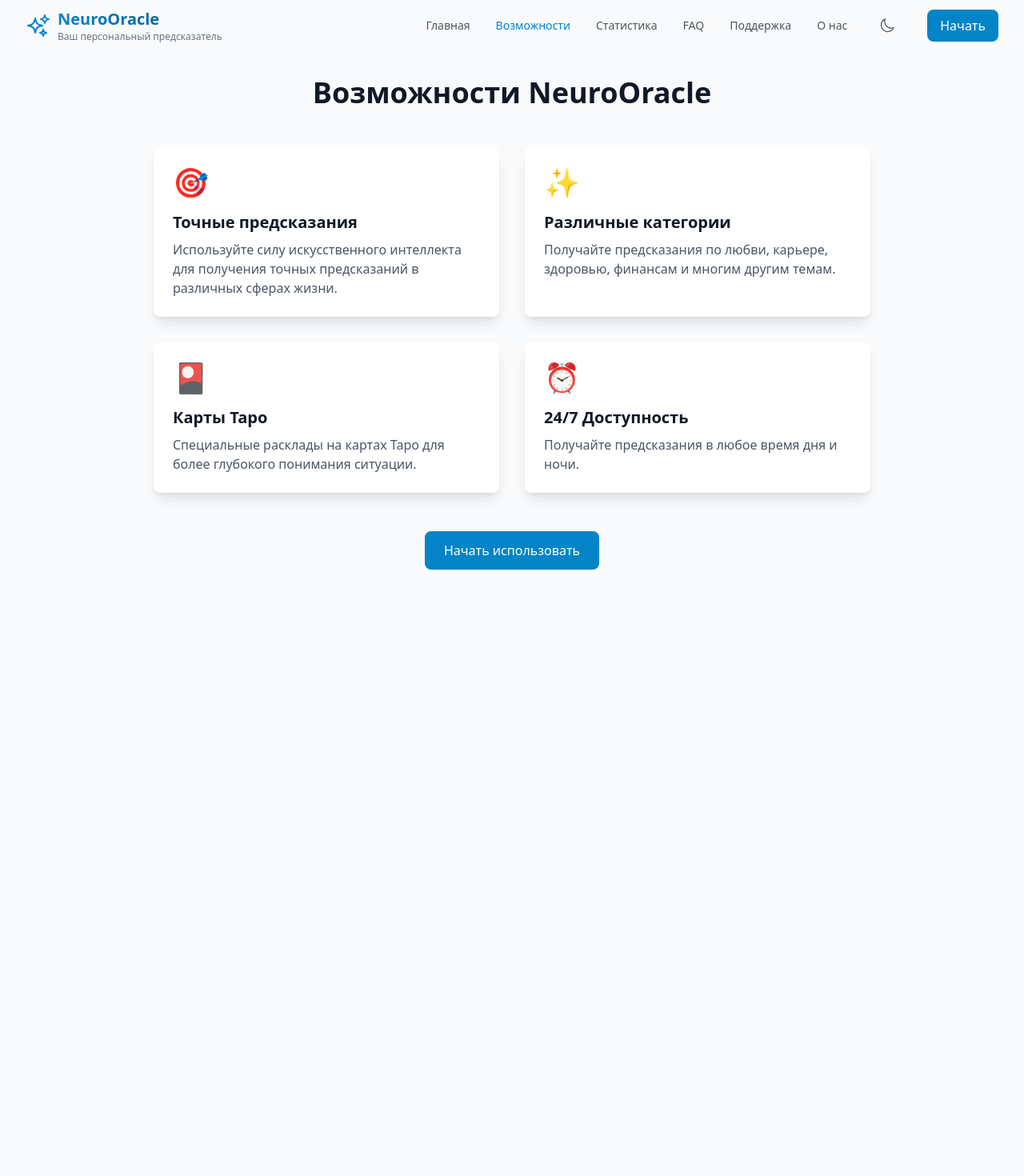
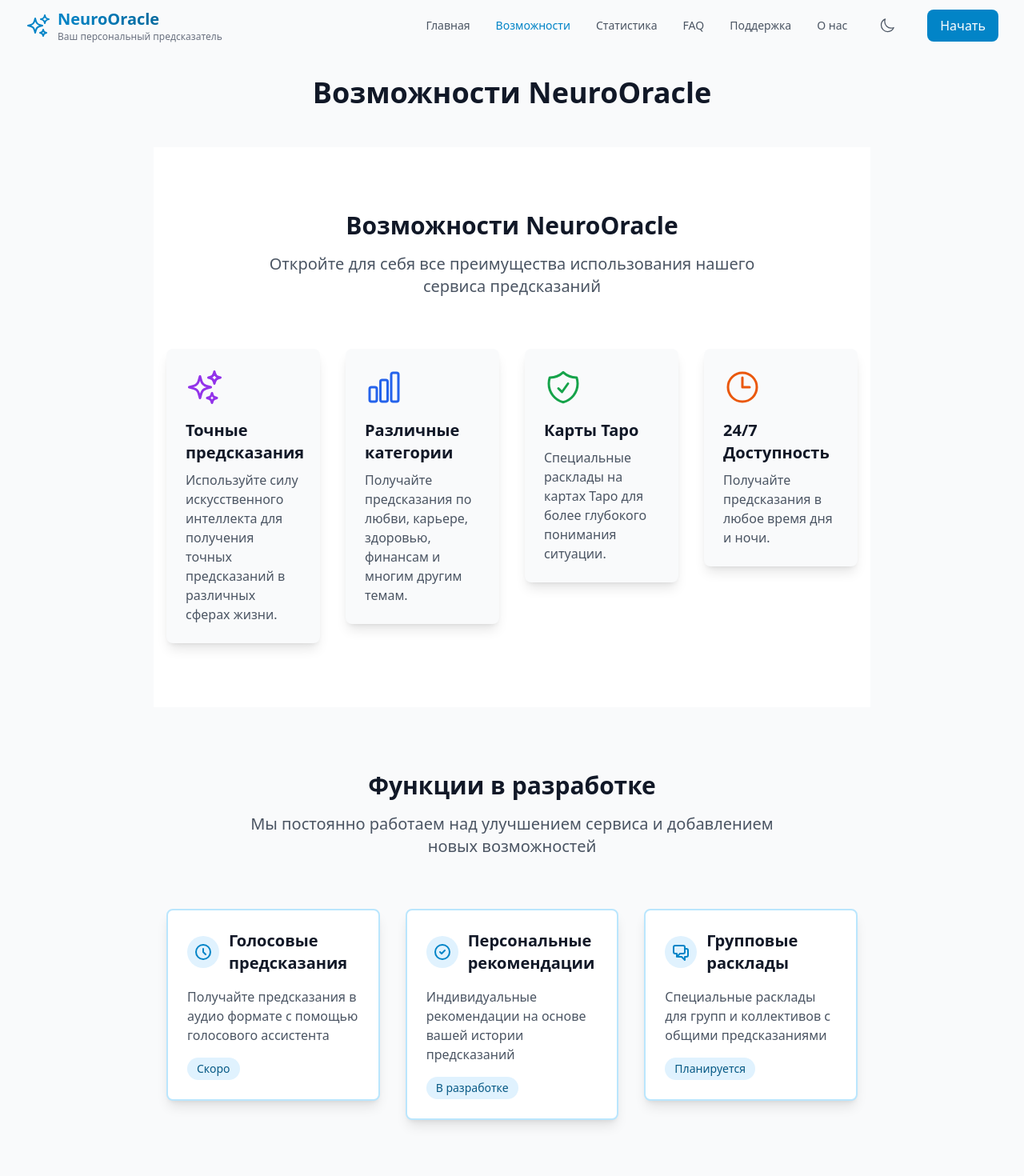
Before and after one commit to lesha358/NeuroOracle, a Next.js app: page /features in a window 1280 px wide. Shown: the top 1470 px of the page at 80% size. Before the commit the page ends 864 px from the top, so only its background shows below. Built offline with nearby package versions, Linux system fonts and the light colour scheme.

Commit message:
feat: добавлена секция функций в разработке на странице возможностей

```diff
--- a/pages/features.tsx
+++ b/pages/features.tsx
@@ -1,27 +1,49 @@
 import { NextPage } from 'next';
 import Head from 'next/head';
 import Link from 'next/link';
+import {
+  SparklesIcon,
+  ChartBarIcon,
+  ShieldCheckIcon,
+  ClockIcon,
+  ChatBubbleLeftRightIcon,
+  UserGroupIcon,
+  ArrowPathIcon,
+  RocketLaunchIcon
+} from '@heroicons/react/24/outline';
+import FadeIn from '../components/animations/FadeIn';
 
-const features = [
+interface Feature {
+  title: string;
+  description: string;
+  icon: any;
+  color: string;
+}
+
+const features: Feature[] = [
   {
     title: 'Точные предсказания',
     description: 'Используйте силу искусственного интеллекта для получения точных предсказаний в различных сферах жизни.',
-    icon: '🎯'
+    icon: SparklesIcon,
+    color: 'text-purple-600'
   },
   {
     title: 'Различные категории',
     description: 'Получайте предсказания по любви, карьере, здоровью, финансам и многим другим темам.',
-    icon: '✨'
+    icon: ChartBarIcon,
+    color: 'text-blue-600'
   },
   {
     title: 'Карты Таро',
     description: 'Специальные расклады на картах Таро для более глубокого понимания ситуации.',
-    icon: '🎴'
+    icon: ShieldCheckIcon,
+    color: 'text-green-600'
   },
   {
     title: '24/7 Доступность',
     description: 'Получайте предсказания в любое время дня и ночи.',
-    icon: '⏰'
+    icon: ClockIcon,
+    color: 'text-orange-600'
   }
 ];
 
@@ -39,19 +61,126 @@ const FeaturesPage: NextPage = () => {
             Возможности NeuroOracle
           </h1>
 
-          <div className="grid grid-cols-1 md:grid-cols-2 gap-8">
+          {/* Секция возможностей */}
+          <section className="py-20 bg-white dark:bg-gray-800">
+            <div className="container mx-auto px-4">
+              <FadeIn>
+                <div className="text-center mb-16">
+                  <h2 className="text-3xl font-bold text-gray-900 dark:text-white mb-4">
+                    Возможности NeuroOracle
+                  </h2>
+                  <p className="text-xl text-gray-600 dark:text-gray-300 max-w-2xl mx-auto">
+                    Откройте для себя все преимущества использования нашего сервиса предсказаний
+                  </p>
+                </div>
+              </FadeIn>
+
+              <div className="grid grid-cols-1 md:grid-cols-2 lg:grid-cols-4 gap-8">
                 {features.map((feature, index) => (
-              <div key={index} className="bg-white dark:bg-gray-800 rounded-lg shadow-lg p-6">
-                <div className="text-4xl mb-4">{feature.icon}</div>
-                <h2 className="text-xl font-semibold text-gray-900 dark:text-white mb-2">
+                  <FadeIn key={index} delay={index * 0.1}>
+                    <div className="bg-gray-50 dark:bg-gray-700 rounded-lg shadow-lg p-6 hover:shadow-xl transition-all duration-300 transform hover:-translate-y-1">
+                      <div className={`${feature.color} mb-4`}>
+                        <feature.icon className="h-12 w-12" />
+                      </div>
+                      <h3 className="text-xl font-semibold text-gray-900 dark:text-white mb-2">
                         {feature.title}
-                </h2>
+                      </h3>
                       <p className="text-gray-600 dark:text-gray-300">
                         {feature.description}
                       </p>
                     </div>
+                  </FadeIn>
                 ))}
               </div>
+            </div>
+          </section>
+
+          {/* Секция функций в разработке */}
+          <section className="py-20 bg-gray-50 dark:bg-gray-900">
+            <div className="container mx-auto px-4">
+              <FadeIn>
+                <div className="text-center mb-16">
+                  <h2 className="text-3xl font-bold text-gray-900 dark:text-white mb-4">
+                    Функции в разработке
+                  </h2>
+                  <p className="text-xl text-gray-600 dark:text-gray-300 max-w-2xl mx-auto">
+                    Мы постоянно работаем над улучшением сервиса и добавлением новых возможностей
+                  </p>
+                </div>
+              </FadeIn>
+
+              <div className="grid grid-cols-1 md:grid-cols-2 lg:grid-cols-3 gap-8">
+                <FadeIn>
+                  <div className="bg-white dark:bg-gray-800 rounded-lg shadow-lg p-6 border-2 border-primary-200 dark:border-primary-800">
+                    <div className="flex items-center mb-4">
+                      <div className="bg-primary-100 dark:bg-primary-900/30 rounded-full p-2 mr-3">
+                        <svg className="h-6 w-6 text-primary-600 dark:text-primary-400" fill="none" viewBox="0 0 24 24" stroke="currentColor">
+                          <path strokeLinecap="round" strokeLinejoin="round" strokeWidth={2} d="M12 8v4l3 3m6-3a9 9 0 11-18 0 9 9 0 0118 0z" />
+                        </svg>
+                      </div>
+                      <h3 className="text-xl font-semibold text-gray-900 dark:text-white">
+                        Голосовые предсказания
+                      </h3>
+                    </div>
+                    <p className="text-gray-600 dark:text-gray-300">
+                      Получайте предсказания в аудио формате с помощью голосового ассистента
+                    </p>
+                    <div className="mt-4">
+                      <span className="inline-flex items-center px-3 py-1 rounded-full text-sm font-medium bg-primary-100 dark:bg-primary-900/30 text-primary-800 dark:text-primary-200">
+                        Скоро
+                      </span>
+                    </div>
+                  </div>
+                </FadeIn>
+
+                <FadeIn delay={0.1}>
+                  <div className="bg-white dark:bg-gray-800 rounded-lg shadow-lg p-6 border-2 border-primary-200 dark:border-primary-800">
+                    <div className="flex items-center mb-4">
+                      <div className="bg-primary-100 dark:bg-primary-900/30 rounded-full p-2 mr-3">
+                        <svg className="h-6 w-6 text-primary-600 dark:text-primary-400" fill="none" viewBox="0 0 24 24" stroke="currentColor">
+                          <path strokeLinecap="round" strokeLinejoin="round" strokeWidth={2} d="M9 12l2 2 4-4m6 2a9 9 0 11-18 0 9 9 0 0118 0z" />
+                        </svg>
+                      </div>
+                      <h3 className="text-xl font-semibold text-gray-900 dark:text-white">
+                        Персональные рекомендации
+                      </h3>
+                    </div>
+                    <p className="text-gray-600 dark:text-gray-300">
+                      Индивидуальные рекомендации на основе вашей истории предсказаний
+                    </p>
+                    <div className="mt-4">
+                      <span className="inline-flex items-center px-3 py-1 rounded-full text-sm font-medium bg-primary-100 dark:bg-primary-900/30 text-primary-800 dark:text-primary-200">
+                        В разработке
+                      </span>
+                    </div>
+                  </div>
+                </FadeIn>
+
+                <FadeIn delay={0.2}>
+                  <div className="bg-white dark:bg-gray-800 rounded-lg shadow-lg p-6 border-2 border-primary-200 dark:border-primary-800">
+                    <div className="flex items-center mb-4">
+                      <div className="bg-primary-100 dark:bg-primary-900/30 rounded-full p-2 mr-3">
+                        <svg className="h-6 w-6 text-primary-600 dark:text-primary-400" fill="none" viewBox="0 0 24 24" stroke="currentColor">
+                          <path strokeLinecap="round" strokeLinejoin="round" strokeWidth={2} d="M17 8h2a2 2 0 012 2v6a2 2 0 01-2 2h-2v4l-4-4H9a1.994 1.994 0 01-1.414-.586m0 0L11 14h4a2 2 0 002-2V6a2 2 0 00-2-2H5a2 2 0 00-2 2v6a2 2 0 002 2h2v4l.586-.586z" />
+                        </svg>
+                      </div>
+                      <h3 className="text-xl font-semibold text-gray-900 dark:text-white">
+                        Групповые расклады
+                      </h3>
+                    </div>
+                    <p className="text-gray-600 dark:text-gray-300">
+                      Специальные расклады для групп и коллективов с общими предсказаниями
+                    </p>
+                    <div className="mt-4">
+                      <span className="inline-flex items-center px-3 py-1 rounded-full text-sm font-medium bg-primary-100 dark:bg-primary-900/30 text-primary-800 dark:text-primary-200">
+                        Планируется
+                      </span>
+                    </div>
+                  </div>
+                </FadeIn>
+              </div>
+            </div>
+          </section>
 
           <div className="mt-12 text-center">
             <Link
```
Lines whose indentation alone changed are shown as unchanged.
